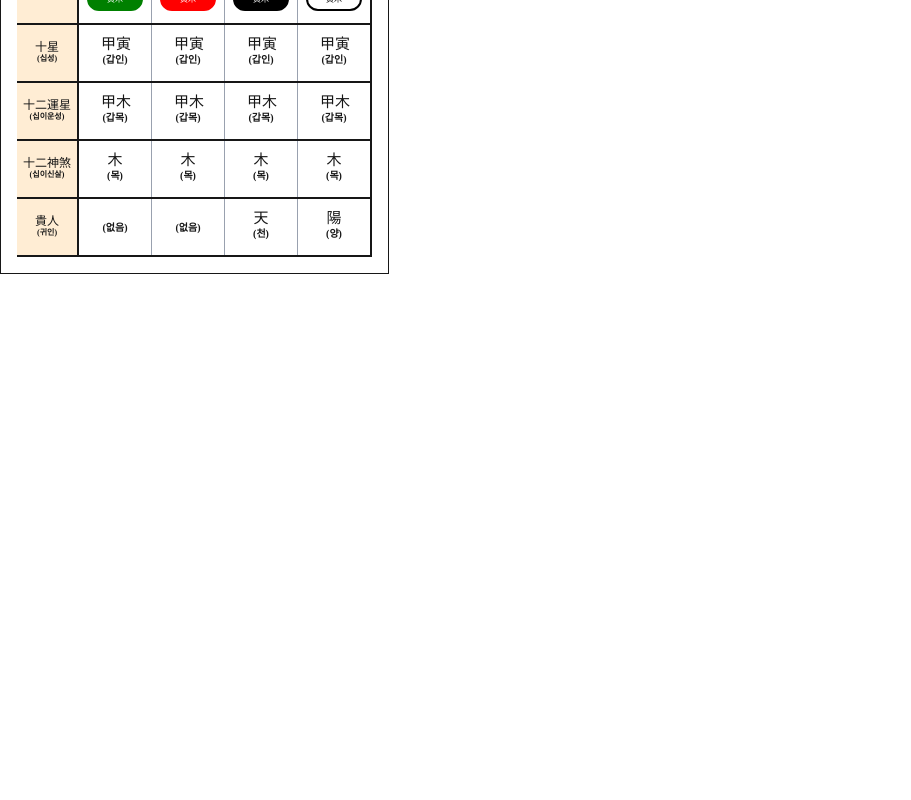
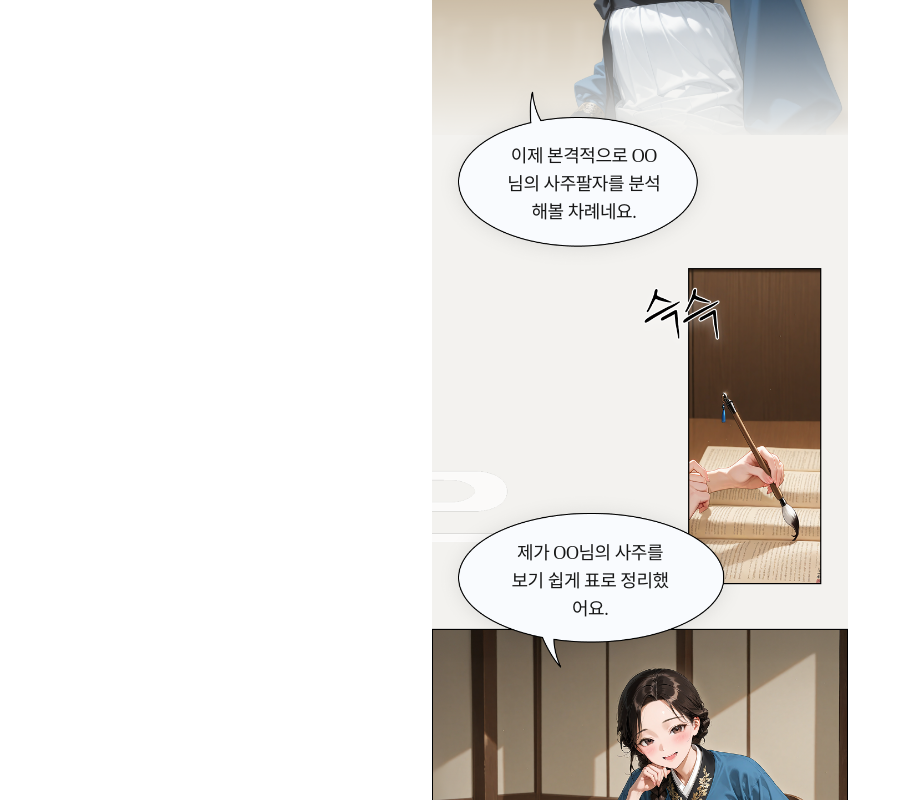
Before and after one commit to G1Coding/RocketAI, a Next.js app: page / in a window 1280 px wide. Shown: the part 340-1140 px from the top of the page, without its empty margins (0-911 px from the left). Before the commit the page ends 800 px from the top, so only its background shows below. Built offline with nearby package versions, Linux system fonts and the light colour scheme.

Commit message:
feat: 메인화면 이미지, 말풍선 UI 추가

```diff
--- /dev/null
+++ b/src/data/bubble.ts
@@ -0,0 +1,4 @@
+export const bubbleMessage = [
+    "이제 본격적으로 OO님의 사주팔자를 분석해볼 차례네요.",
+    "제가 OO님의 사주를 보기 쉽게 표로 정리했어요."
+]
--- a/src/pages/index.tsx
+++ b/src/pages/index.tsx
@@ -1,11 +1,30 @@
 import Table from "@/components/table";
 import { sajuInfo } from "@/data/sajuInfo";
+import Image from "next/image";
+import backgroundImg from "../../public/background.png";
+import { bubbleMessage } from "@/data/bubble";
 
 export default function Home() {
   return (
     <div>
-      <main className="flex flex-col gap-[32px] row-start-2 items-center sm:items-start">
-        <div className="text-center border border-1 p-4">
+      <main className="flex flex-col gap-8 items-center justify-center max-w-md sm-items-center mx-auto min-h-screen p-4 relative">
+        <div className="relative w-full max-w-md ">
+          <Image
+            src={backgroundImg}
+            alt="배경 이미지"
+            className="w-full h-full"
+          />
+          <div
+            className="absolute top-[36.5%] left-[16.5%] h-[7.5%] w-[40%] flex items-center justify-center p-1.5 text-center text-sm md:text-lg tracking-[-0.025em] break-words"
+          >
+            {bubbleMessage[0]}
+          </div>
+          <div
+            className="absolute top-[68%] left-[17%] h-[7.5%] w-[42%] flex items-center justify-center p-1.5 text-center text-sm md:text-lg tracking-[-0.025em] break-words">
+            {bubbleMessage[1]}
+          </div>
+        </div>
+        <div className="text-center border-3 w-full bg-orange-50">
           <Table sajuInfo={sajuInfo} />
         </div>
       </main>
```
Also changed, not shown: public/background.png (added).
